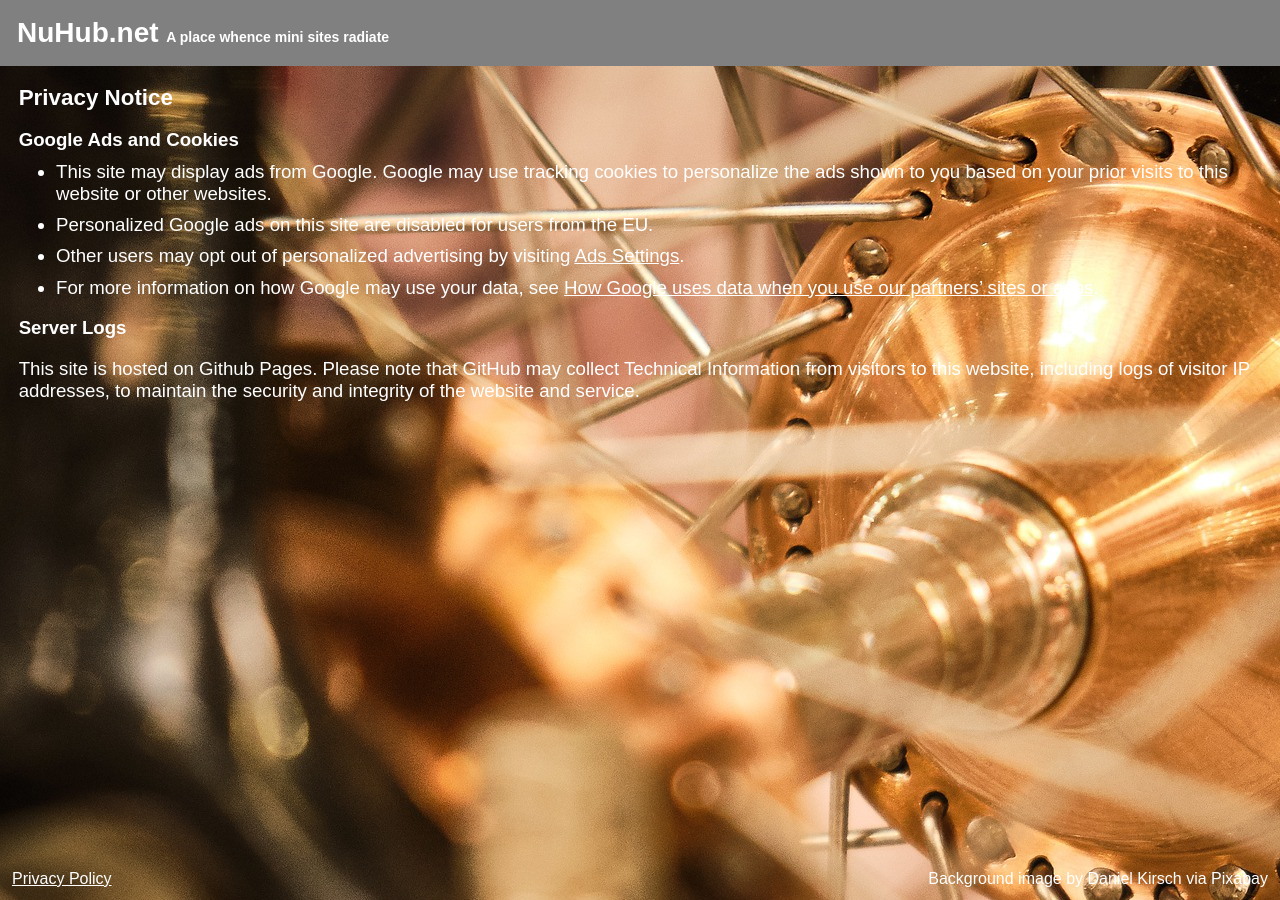
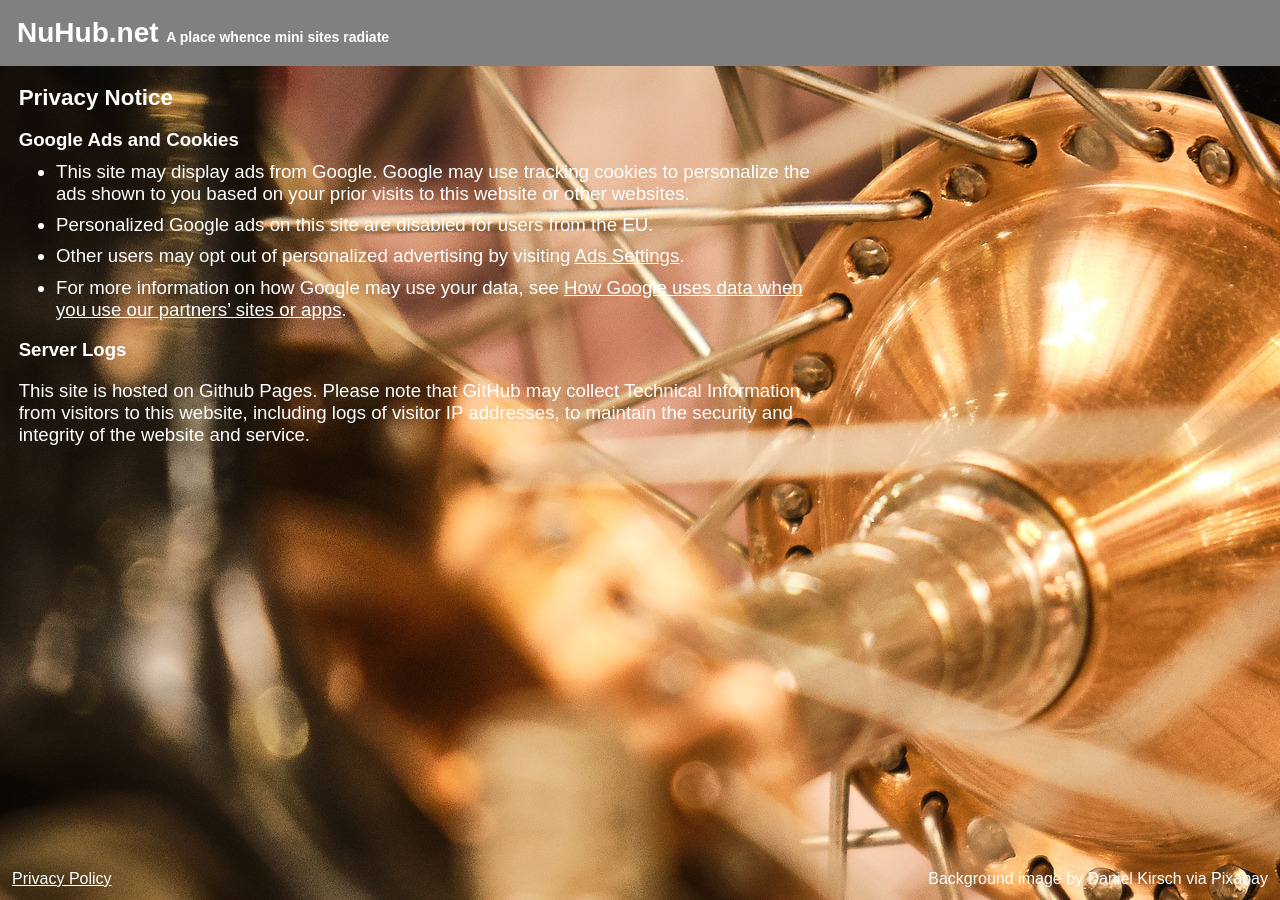
Before and after one commit to david672orford/david672github.io, a Jekyll site: the page built from privacy.md, in a window 1280 px wide. Built offline with Jekyll 4.4.1, drawn with Linux system fonts in a browser that asks for light colours; our own code applies the rules of GitHub Pages for plain Markdown files.

Commit message:
Update style.css

```diff
--- a/assets/css/style.css
+++ b/assets/css/style.css
@@ -14,6 +14,7 @@ BODY {
 	}
 MAIN {
 	margin: 1em;
+	max-width: 800px;	/* unique to www.nuhub.net */
 	}
 HEADER {
 	padding: 12px;
```
